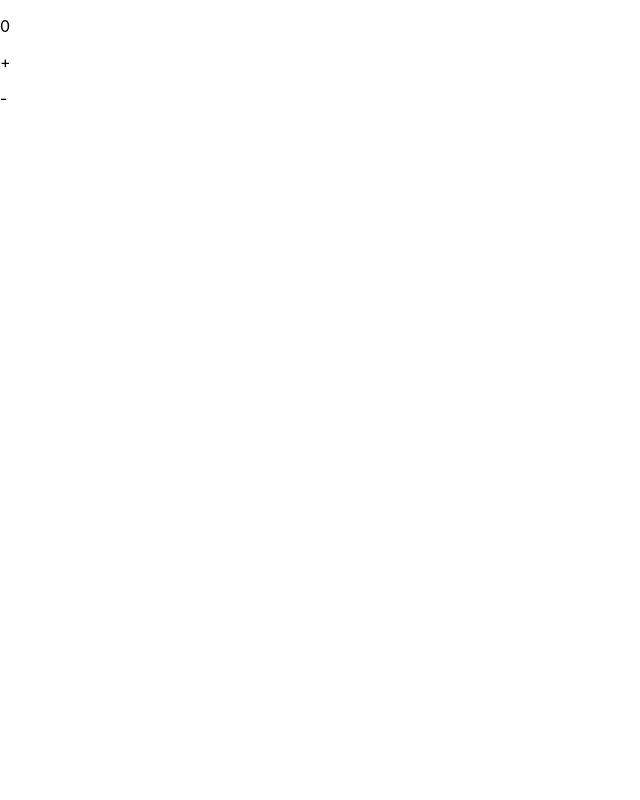
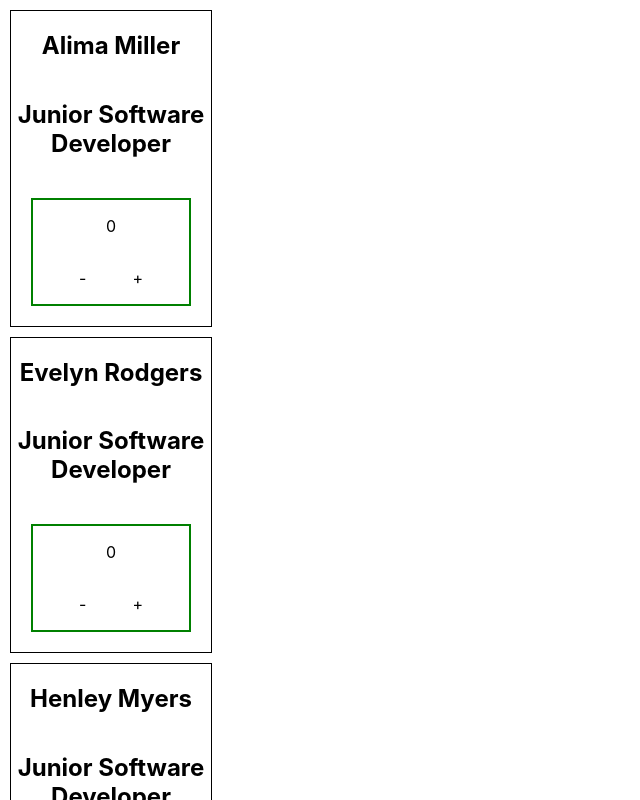
Before and after one commit to jeromekithinji/ticket-tracker, a React (Create React App) app: page / in a window 1280 px wide. Shown: the top 800 px of the page, without its empty margins (0-640 px from the left). Built offline with nearby package versions, Linux system fonts and the light colour scheme.

Commit message:
Fixed employee card and added styling

```diff
--- a/src/components/Employee/Employee.jsx
+++ b/src/components/Employee/Employee.jsx
@@ -5,20 +5,20 @@ import TicketCounter from '../TicketCounter/TicketCounter';
 const Employee = (props) => {
     const {employeeArr} = props;
 
-    const employeeCard = employeeArr.map(employee => {
-        <div>
+    const employeeCard = employeeArr.map(employee => (
+        <div className="ticket">
             <h2>{employee.name}</h2>
             <h2>{employee.role}</h2>
-        </div>
-    })
-
-    return (
-        <div className="ticket">
-            <div>{employeeCard}</div>
             <div className="ticket__counter">
                 <TicketCounter />
             </div>
         </div>
+    ))
+
+    return (
+        <>
+            {employeeCard}
+        </>
     )
 }
 
--- a/src/components/Employee/Employee.scss
+++ b/src/components/Employee/Employee.scss
@@ -0,0 +1,8 @@
+.ticket {
+    display: flex;
+    flex-direction: column;
+    border: 1px solid black;
+    margin: 10px;
+    width: 200px;
+    text-align: center;
+}
--- a/src/components/TicketCounter/TicketCounter.jsx
+++ b/src/components/TicketCounter/TicketCounter.jsx
@@ -16,8 +16,11 @@ const TicketCounter = () => {
     return (
         <div className="counter">
             <p>{counter}</p>
-            <p onClick={handleIncrement}>+</p>
-            <p onClick={handleDecrement}>-</p>
+            <span className="counter__buttons">
+                <p onClick={handleDecrement}>-</p>
+                <p onClick={handleIncrement}>+</p>
+            </span>
+
         </div>
     )
 }
--- a/src/components/TicketCounter/TicketCounter.scss
+++ b/src/components/TicketCounter/TicketCounter.scss
@@ -0,0 +1,10 @@
+.counter {
+    border: 2px solid green;
+    margin: 20px;
+    text-align: center;
+
+    &__buttons {
+        display: flex;
+        justify-content: space-evenly;
+    }
+}
```
